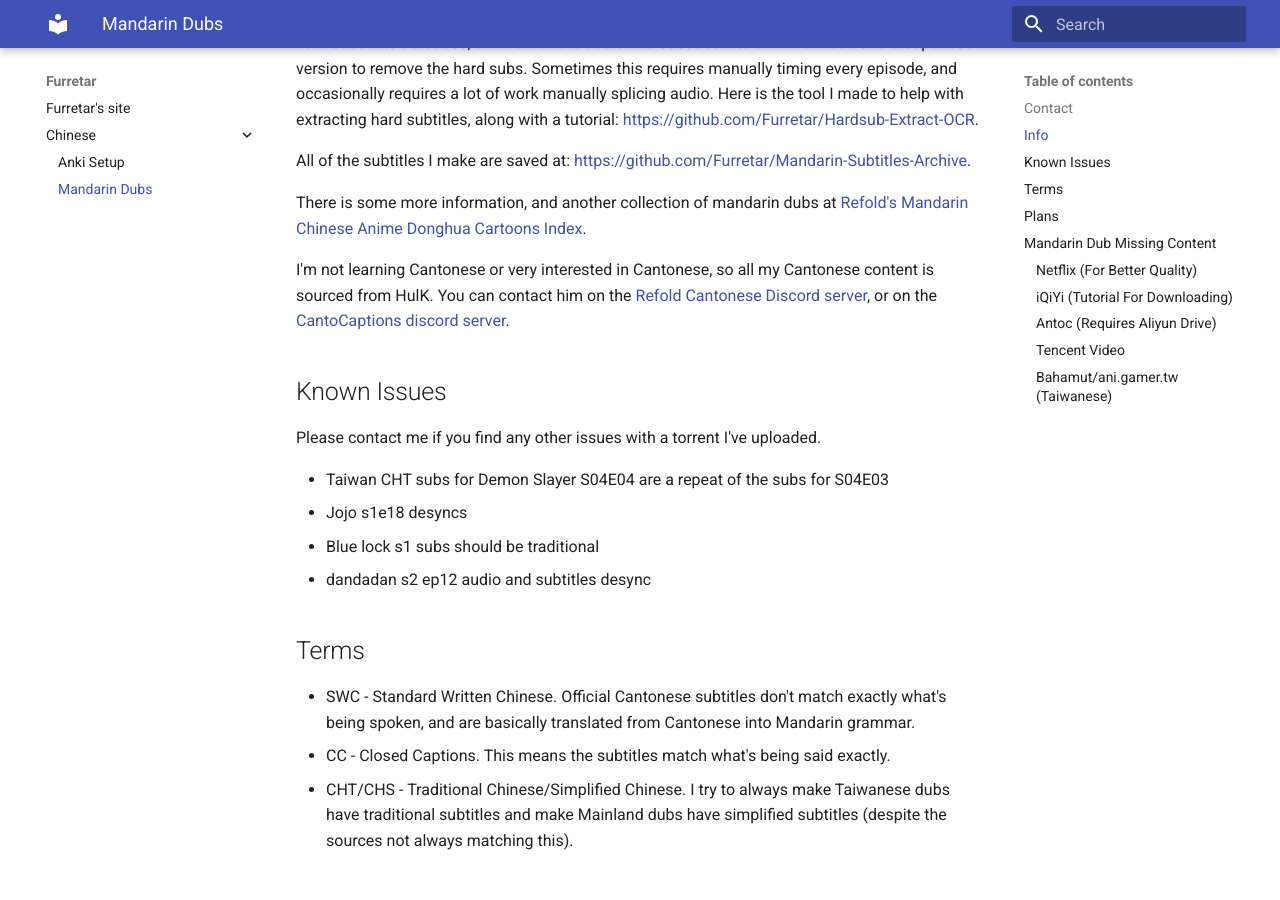
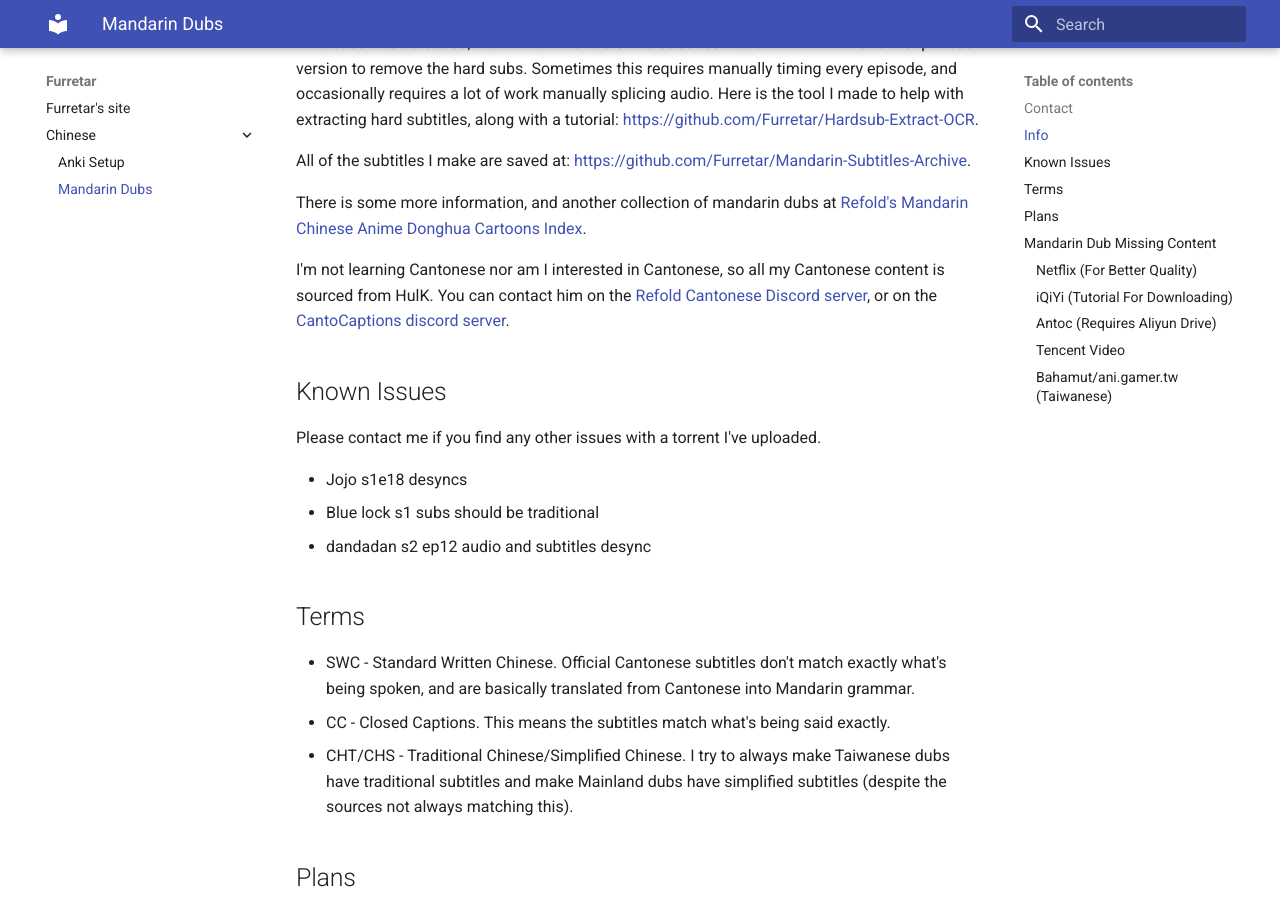
Before and after one commit to Furretar/furretar.github.io, an MkDocs documentation site: the page built from docs/chinese/mandarin-dubs.md, in a window 1280 px wide and 900 px high, scrolled down 805 px. Built offline with MkDocs 1.6.1 and Material for MkDocs 9.7.7, drawn with Linux system fonts in a browser that asks for light colours.

Commit message:
Update mandarin-dubs.md

```diff
--- a/docs/chinese/mandarin-dubs.md
+++ b/docs/chinese/mandarin-dubs.md
@@ -23,12 +23,11 @@
 There is some more information, and another collection of mandarin dubs at
 [Refold's Mandarin Chinese Anime Donghua Cartoons Index](https://docs.google.com/spreadsheets/u/0/d/15ePAgVgzODjoxxaxjTETXiPNlS7Kl6VqzroUJl2HNIU/htmlview#).
 
-I'm not learning Cantonese or very interested in Cantonese, so all my Cantonese content is sourced from HulK. You can contact him on the [Refold Cantonese Discord server](https://refold.la/join/), or on the [CantoCaptions discord server](https://github.com/notHulK11/CantoCaptions).
+I'm not learning Cantonese nor am I interested in Cantonese, so all my Cantonese content is sourced from HulK. You can contact him on the [Refold Cantonese Discord server](https://refold.la/join/), or on the [CantoCaptions discord server](https://github.com/notHulK11/CantoCaptions).
 
 ## Known Issues
 Please contact me if you find any other issues with a torrent I've uploaded.
 
-- Taiwan CHT subs for Demon Slayer S04E04 are a repeat of the subs for S04E03
 - Jojo s1e18 desyncs
 - Blue lock s1 subs should be traditional
 - dandadan s2 ep12 audio and subtitles desync
```
